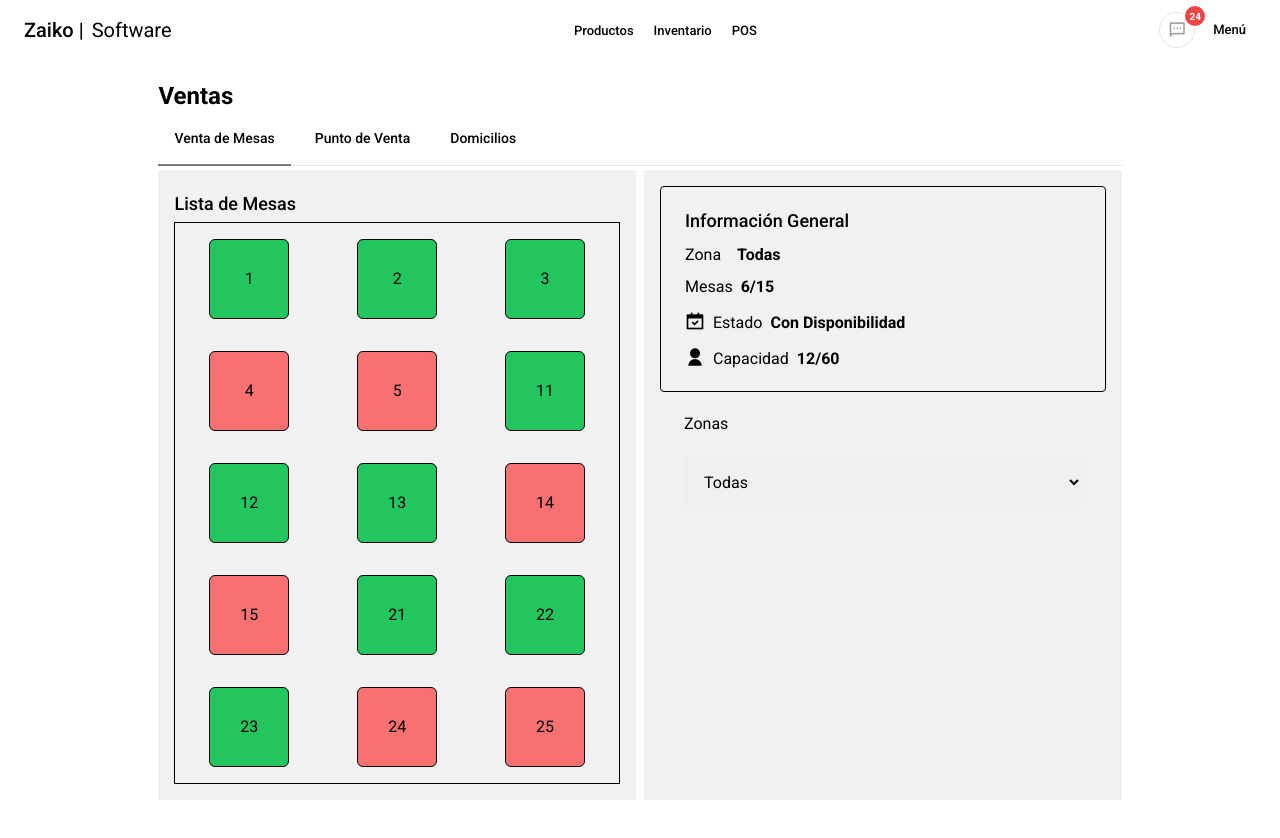
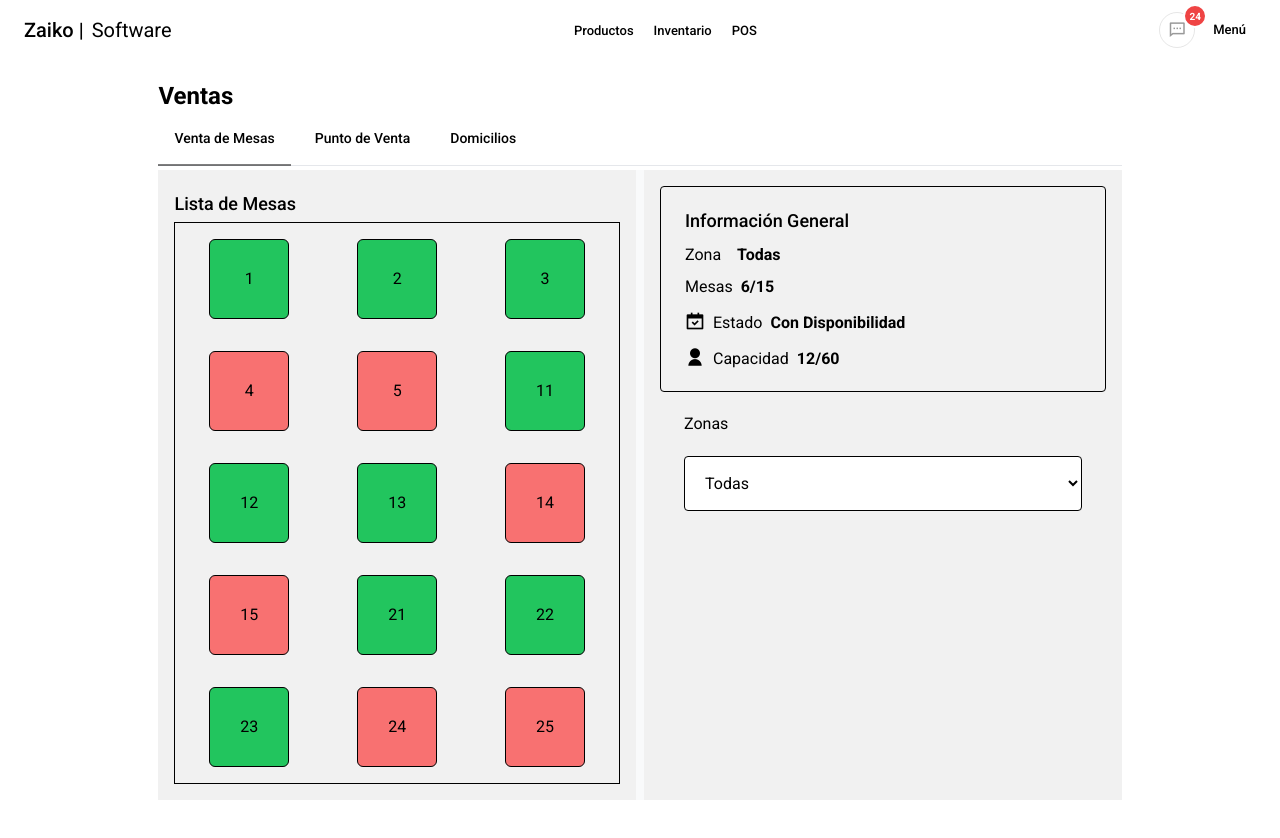
Before and after one commit to dejeloper/zaiko-app, a Next.js app: page /sales in a window 1280 px wide. Shown: the top 838 px of the page. Built offline with nearby package versions, Linux system fonts and the light colour scheme.

Commit message:
Update BG for Zone select

```diff
--- a/src/components/sales/Tables.tsx
+++ b/src/components/sales/Tables.tsx
@@ -115,7 +115,7 @@ export const Tables = () => {
           }
           <section className="tab-content-body">
             <h3 className="tab-content-subtitle">Zonas</h3>
-            <select className="my-4 p-4 text-base" onChange={(e) => { changeZone(e) }} defaultValue={zoneCurrent} >
+            <select className="my-4 p-4 text-base border border-black bg-white rounded" onChange={(e) => { changeZone(e) }} defaultValue={zoneCurrent} >
               {
                 listZones.map((zone) => {
                   return (
```
